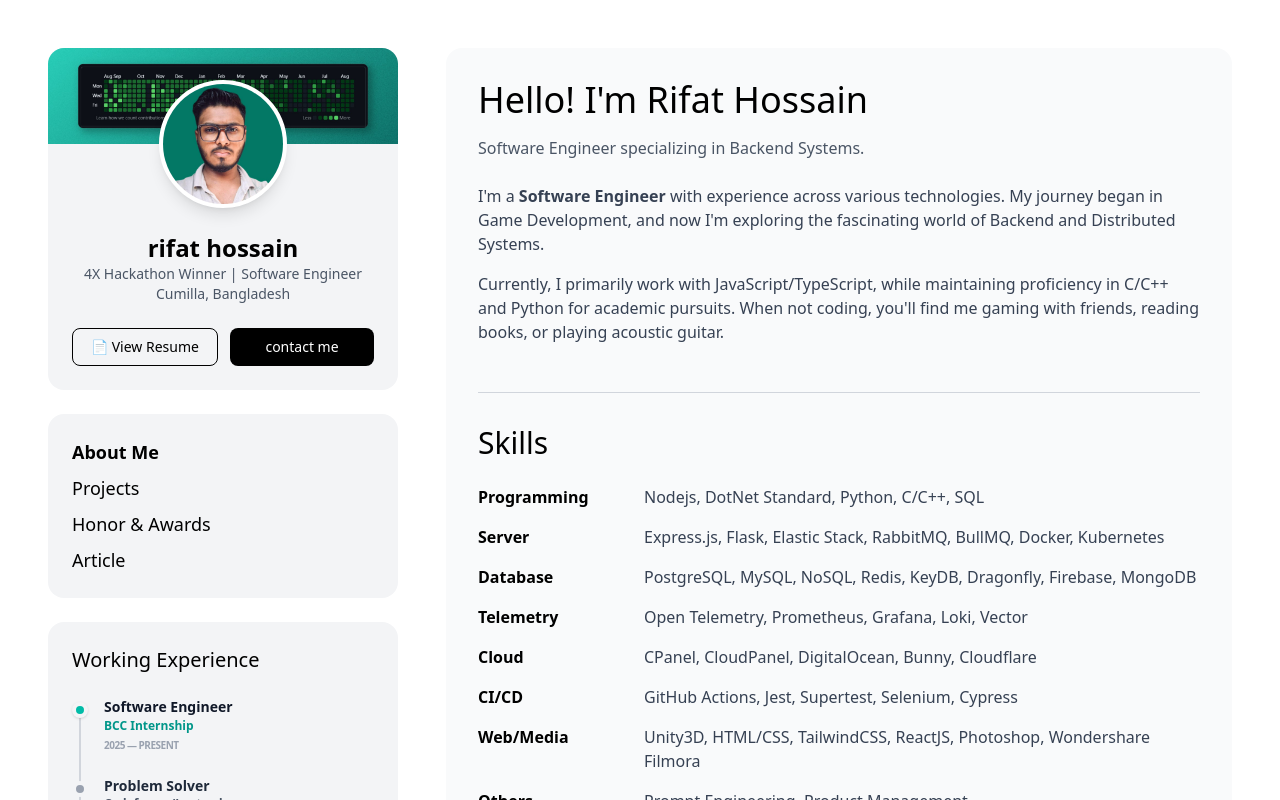
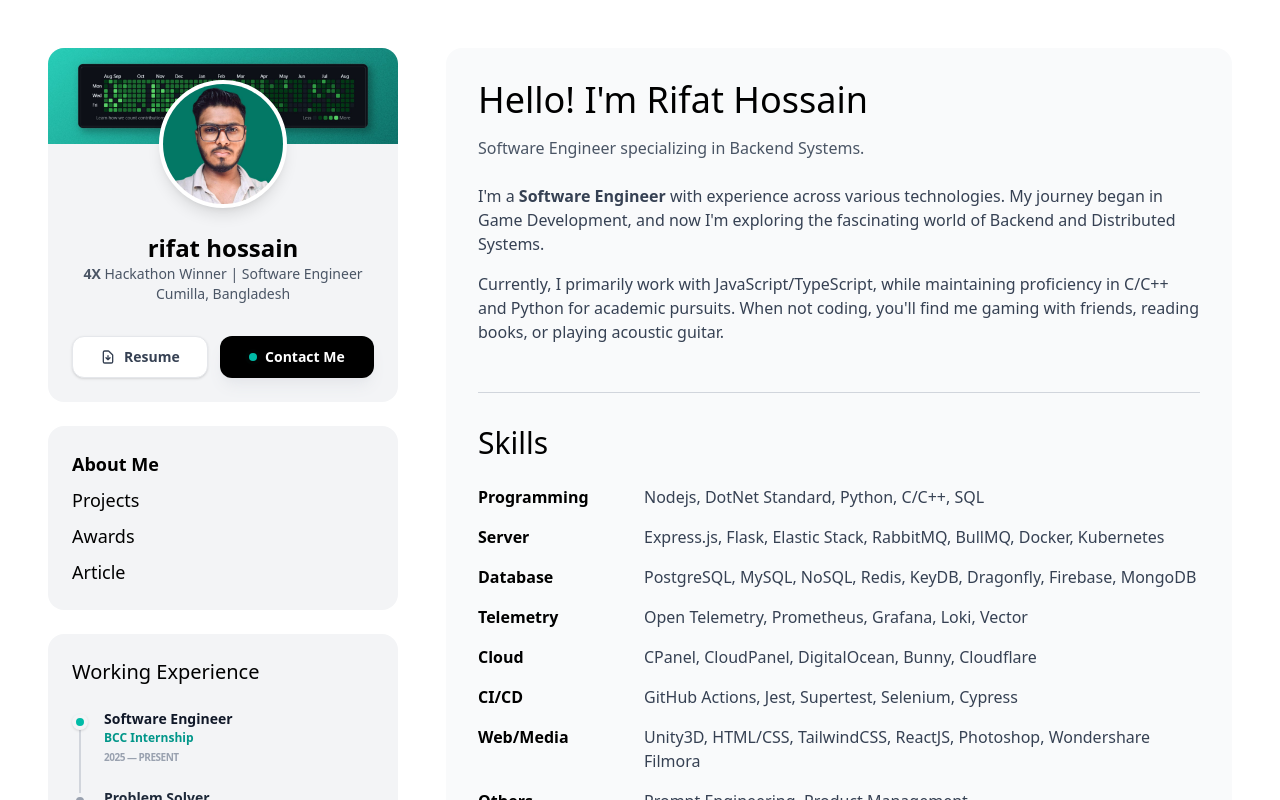
Before and after one commit to rifatbond007/my-portfolio, a React (Vite) app: page / in a window 1280 px wide. Shown: the top 800 px of the page. Built offline with nearby package versions, Linux system fonts and the light colour scheme.

Commit message:
Update: sidebar panel

```diff
--- a/src/app/components/pages/Sidebar.tsx
+++ b/src/app/components/pages/Sidebar.tsx
@@ -45,23 +45,35 @@ export default function Sidebar({
           <div className="text-center">
             <h3 className="font-semibold text-2xl">rifat hossain</h3>
             <p className="text-sm text-gray-600">
-              4X Hackathon Winner | Software Engineer
+              <span className="font-semibold">4X</span> Hackathon Winner | Software Engineer
             </p>
             <p className="text-sm text-gray-600">Cumilla, Bangladesh</p>
           </div>
 
-          <div className="flex gap-3 mt-6">
+          {/* Redesigned Button Section */}
+          <div className="flex flex-col sm:flex-row gap-3 mt-8">
             <button
               onClick={onResumeDownload}
-              className="flex-1 border border-black rounded-lg px-4 py-2 text-sm hover:bg-black hover:text-white transition-colors"
+              className="group flex flex-1 items-center justify-center gap-2 border border-gray-200 bg-white text-gray-700 rounded-xl px-4 py-2.5 text-sm font-bold shadow-sm hover:border-teal-500 hover:text-black transition-all duration-200 active:scale-95"
             >
-              📄 View Resume
+              <svg
+                className="w-4 h-4 transition-transform group-hover:-translate-y-0.5"
+                fill="none" stroke="currentColor" viewBox="0 0 24 24"
+              >
+                <path strokeLinecap="round" strokeLinejoin="round" strokeWidth="2" d="M12 10v6m0 0l-3-3m3 3l3-3m2 8H7a2 2 0 01-2-2V5a2 2 0 012-2h5.586a1 1 0 01.707.293l5.414 5.414a1 1 0 01.293.707V19a2 2 0 01-2 2z" />
+              </svg>
+              Resume
             </button>
+
             <button
               onClick={onContactClick}
-              className="flex-1 bg-black text-white rounded-lg px-4 py-2 text-sm hover:bg-gray-800 transition-colors"
+              className="flex flex-[1.2] items-center justify-center gap-2 bg-black text-white rounded-xl px-4 py-2.5 text-sm font-bold shadow-lg shadow-gray-200 hover:bg-zinc-800 transition-all duration-200 active:scale-95"
             >
-              contact me
+              <span className="relative flex h-2 w-2">
+                <span className="animate-ping absolute inline-flex h-full w-full rounded-full bg-teal-400 opacity-75"></span>
+                <span className="relative inline-flex rounded-full h-2 w-2 bg-teal-500"></span>
+              </span>
+              Contact Me
             </button>
           </div>
         </div>
@@ -92,7 +104,7 @@ export default function Sidebar({
               activeSection === "honors" ? "font-semibold" : ""
             }`}
           >
-            Honor & Awards
+            Awards
           </button>
           <button
             onClick={() => onSectionChange("article")}
```
